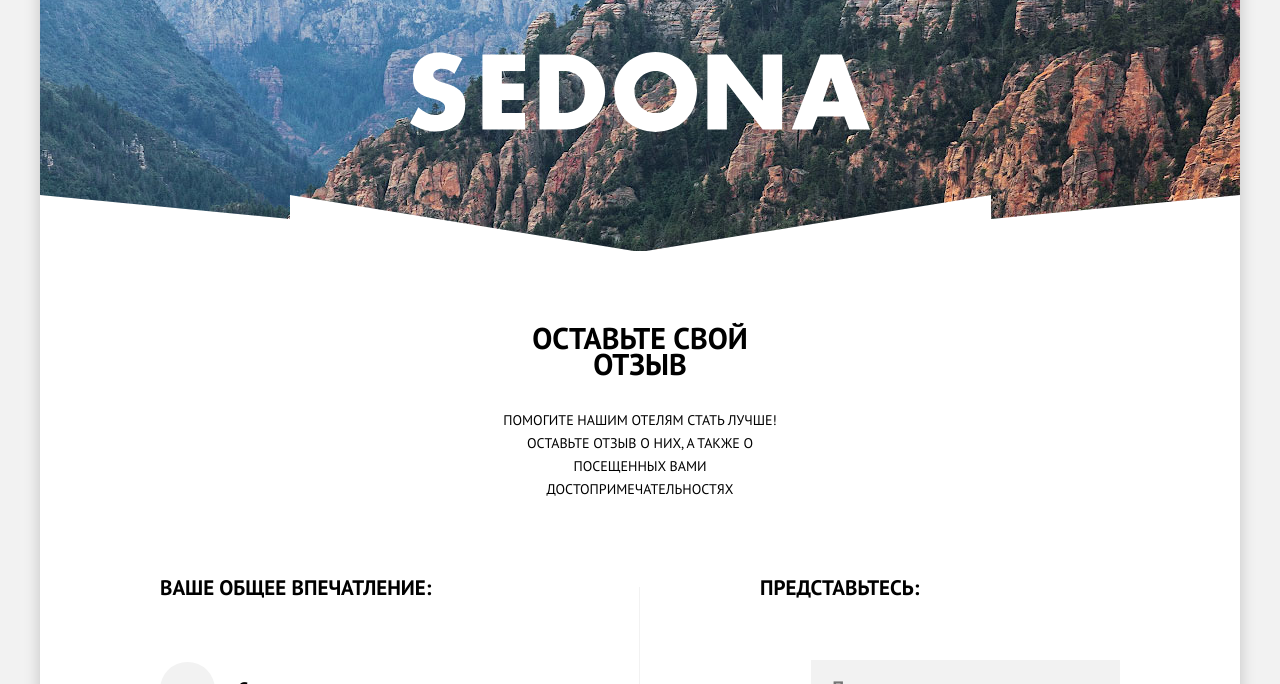
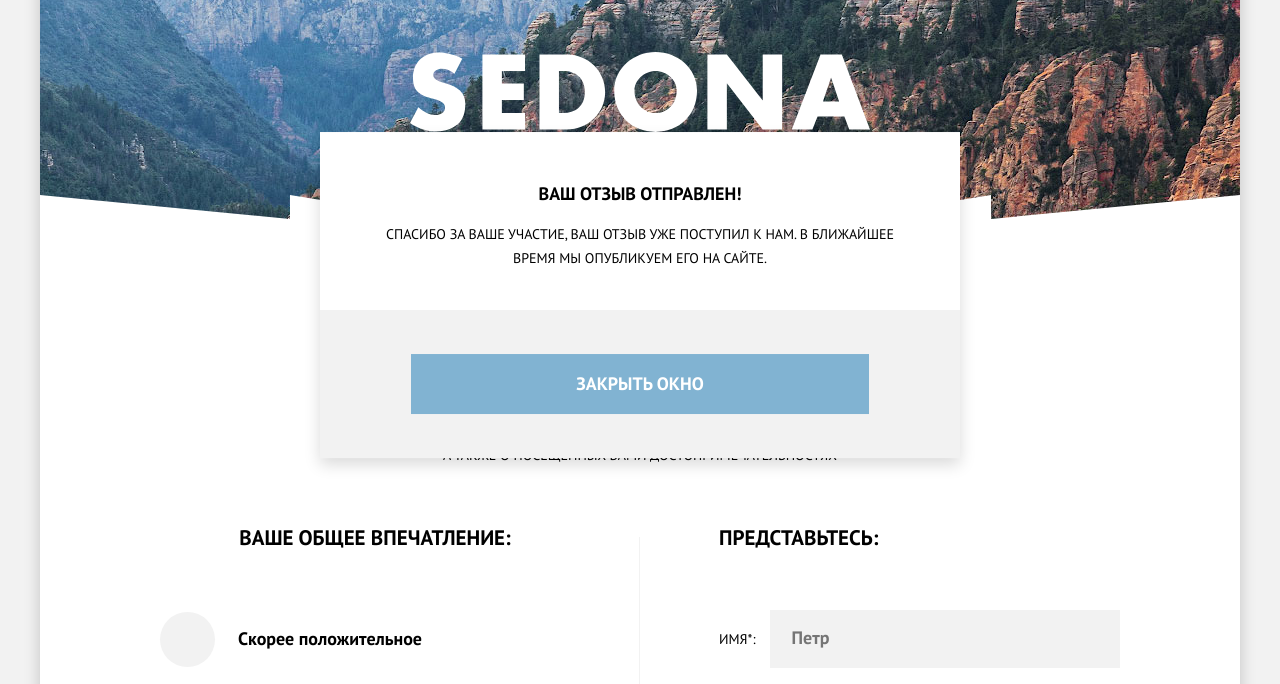
Before and after one commit to EkaterinaScherbakova/87367-sedona-17, a website: page source/form.html in a window 1280 px wide. Shown: the part 105-789 px from the top of the page. Drawn offline with nearby package versions, Linux system fonts and the light colour scheme; files that its build step writes are made by us from their sources.

Commit message:
form desktop

```diff
--- a/source/form.html
+++ b/source/form.html
@@ -53,17 +53,17 @@
       <section class="form">
         <form action="#" method="post" class="form__inner">
           <div class="form__group form__group--introduce">
-            <h2 class="form__title form__title--left">Представьтесь:</h2>
+            <h2 class="form__title form__title--introduce">Представьтесь:</h2>
             <label class="form__label-base">
               Имя*:
-              <input type="text" name="name" placeholder="Петр" class="form__input-base">
+              <input type="text" required name="name" placeholder="Петр" class="form__input-base">
             </label>
             <label class="form__label-base">
               Фамилия*:
-              <input type="text" name="surname" placeholder="Иванов" class="form__input-base">
+              <input type="text" required name="surname" placeholder="Иванов" class="form__input-base">
             </label>
             <label class="form__label-base">
-              Отчество*:
+              Отчество:
               <input type="text" name="patronymic" placeholder="Александрович" class="form__input-base">
             </label>
           </div>
@@ -71,21 +71,21 @@
             <h2 class=" form__title form__title--contacts">Контактная информация:</h2>
             <div class="form__row">
               <label class="form__label-base form__label-base--contacts">
-                <span class="form__contacts-span"><span>Контактный</span> телефон*:</span>
+                <span class="form__contacts-span"><span class="form__contacts-ad-span">Контактный </span>телефон*:</span>
                 <div class="form__input-wrapper form__input-wrapper--tel">
-                  <input type="tel" name="phone" placeholder="Введите телефон" class="form__input-base form__input-base--contacts">
+                  <input type="tel" required name="phone" placeholder="Введите телефон" class="form__input-base form__input-base--contacts">
                 </div>
               </label>
               <label class="form__label-base form__label-base--contacts">
                 <span class="form__contacts-span">Электронная почта*:</span>
                 <div class="form__input-wrapper form__input-wrapper--email">
-                  <input type="email" name="email" placeholder="Введите e-mail" class="form__input-base form__input-base--contacts">
+                  <input type="email" required name="email" placeholder="Введите e-mail" class="form__input-base form__input-base--contacts">
                 </div>
               </label>
             </div>
           </div>
           <div class="form__group form__group--impression">
-            <h2 class="form__title  form__title--left">Ваше общее впечатление:</h2>
+            <h2 class="form__title  form__title--impression">Ваше общее впечатление:</h2>
             <label class="form__radio-label">
               <input type="radio" name="impression" value="good" class="visually-hidden">
               <span class="radio-indicator"></span>
@@ -171,7 +171,7 @@
       </div>
       <div class="page-footer__dev">
         <span class="page-footer__dev-text">Разработано</span>
-        <a class="page-footer__dev-link">
+        <a href="https://htmlacademy.ru" class="page-footer__dev-link">
           <svg width="27" height="34" viewBox="0 0 27 34" class="page-footer__dev-icon">
             <use xlink:href="img/sprite.svg#icon-logo-htmlacademy"></use>
           </svg>
@@ -180,6 +180,30 @@
       </div>
     </footer>
   </div>
+
+  <section class="popup popup--danger">
+    <div class="popup__inner">
+      <h2 class="popup__title">Что-то пошло не так</h2>
+      <p class="popup__text">
+        Проверьте поля, выделенные красным, скорее всего вы забыли их заполнить
+      </p>
+    </div>
+    <div class="popup__btn-wrapper">
+      <button class="popup__btn popup__btn--danger">ок</button>
+    </div>
+  </section>
+
+  <section class="popup popup--done">
+    <div class="popup__inner">
+      <h2 class="popup__title">Ваш отзыв отправлен!</h2>
+      <p class="popup__text">
+        Спасибо за ваше участие, ваш отзыв уже поступил к нам. В ближайшее время мы опубликуем его на сайте.
+      </p>
+    </div>
+    <div class="popup__btn-wrapper popup__btn-wrapper--done">
+      <button class="popup__btn">Закрыть окно</button>
+    </div>
+  </section>
   <script src="js/main.js"></script>
 </body>
 
--- a/source/sass/blocks/form.scss
+++ b/source/sass/blocks/form.scss
@@ -42,6 +42,7 @@
     @include desktop {
       left: 120px;
       right: 120px;
+      background-image: linear-gradient(90deg, #dcdcdc 30%, transparent 30%, transparent 70%, #dcdcdc 70%);
     }
   }
 
@@ -75,6 +76,10 @@
         content: none;
       }
     }
+
+    @include desktop {
+      padding-left: 79px;
+    }
   }
 
   &--sights {
@@ -91,6 +96,10 @@
         flex-wrap: wrap;
 
         margin: 0 95px;
+
+        @include desktop {
+          margin: 0 2px;
+        }
       }
     }
   }
@@ -181,6 +190,7 @@
     @include desktop {
       width: initial;
       flex-grow: 1;
+      margin-right: 80px;
     }
 
     &::after {
@@ -204,6 +214,10 @@
   @include tablet {
     margin-bottom: 7px;
   }
+
+  @include desktop {
+    margin-left: 16px;
+  }
 }
 
 .form__title {
@@ -219,7 +233,17 @@
     font-size: 21px;
   }
 
-  &--left {
+  &--impression {
+    @include tablet {
+      text-align: left;
+    }
+
+    @include desktop {
+      text-align: center;
+    }
+  }
+
+  &--introduce {
     @include tablet {
       text-align: left;
     }
@@ -228,6 +252,10 @@
   &--contacts {
     @include tablet {
       margin-bottom: 28px;
+    }
+
+    @include desktop {
+      margin-bottom: 73px;
     }
   }
 
@@ -249,6 +277,16 @@
 
 .form__contacts-span {
   margin: 1px 21px 12px;
+
+  @include desktop {
+    margin: 0 0 3px;
+  }
+}
+
+.form__contacts-ad-span {
+  @include desktop {
+    display: none;
+  }
 }
 
 .form__radio-label {
--- a/source/sass/blocks/intro.scss
+++ b/source/sass/blocks/intro.scss
@@ -132,6 +132,10 @@
     @include tablet {
       padding: 74px 19% 19px;
     }
+
+    @include desktop {
+      padding: 112px 12% 3px;
+    }
   }
 }
 
--- /dev/null
+++ b/source/sass/blocks/popup.scss
@@ -0,0 +1,81 @@
+.popup {
+  position: fixed;
+  top: 50%;
+  left: 0;
+  right: 0;
+  z-index: 10;
+
+  transform: translateY(-50%);
+
+  text-align: center;
+
+  background-color: #ffffff;
+  box-shadow: 0px 7px 15px 0 rgba(0, 1, 1, 0.15);
+
+  &--danger {
+    display: none;
+
+    @include tablet {
+      left: 50%;
+      transform: translateX(-50%) translateY(-50%);
+
+      width: 400px;
+    }
+  }
+
+  &--done {
+    // display: none;
+
+    @include tablet {
+      left: 50%;
+      transform: translateX(-50%) translateY(-50%);
+
+      width: 640px;
+    }
+  }
+}
+
+.popup__inner {
+  margin: 49px 50px 40px;
+}
+
+.popup__title {
+  font-size: 18px;
+  line-height: 26px;
+  text-transform: uppercase;
+}
+
+.popup__text {
+  font-size: 14px;
+  line-height: 24px;
+  text-transform: uppercase;
+}
+
+.popup__btn-wrapper {
+  padding: 0 70px 35px;
+
+  &--done {
+    padding: 20px;
+
+    background-color: #f2f2f2;
+
+    @include tablet {
+      padding: 44px 91px;
+    }
+  }
+}
+
+.popup__btn {
+  display: inline-block;
+  width: 100%;
+  // margin: 0 auto;
+  // padding: 0 79px;
+
+  line-height: 58px;
+  font-weight: bold;
+  text-transform: uppercase;
+  color: $white-three;
+
+  background-color: $light-grey-blue;
+  border: none;
+}
--- a/source/sass/style.scss
+++ b/source/sass/style.scss
@@ -15,3 +15,4 @@
 @import "./blocks/form";
 @import "./blocks/map";
 @import "./blocks/player";
+@import "./blocks/popup";
```
Also changed, not shown: source/gallery.html (+1 -1 lines), source/index.html (+1 -1 lines), Readme.md.
